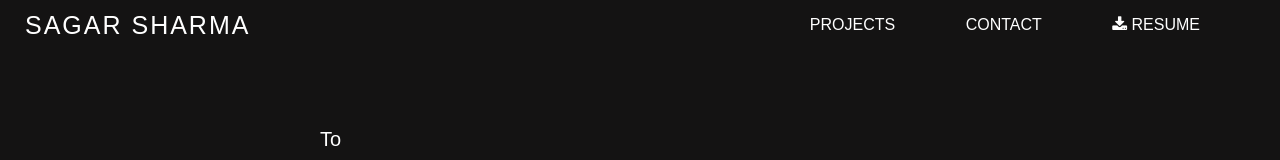
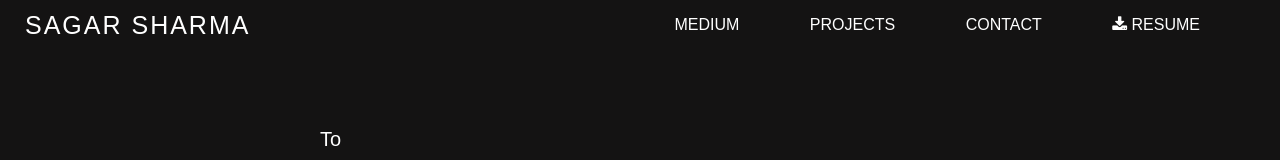
Before and after one commit to SagarSharma4244/PORTFOLIO, a plain HTML site: page contact.html in a window 1280 px wide. Shown: the top 160 px of the page. Drawn offline with Linux system fonts and the light colour scheme.

Commit message:
Update contact.html

```diff
--- a/contact.html
+++ b/contact.html
@@ -16,6 +16,7 @@
     <nav>
       <a href="index.html" class="logo">SAGAR SHARMA</a>
       <ul class="desktop">
+        <li><a href="https://medium.com/@SagarSharma4244">MEDIUM</a></li>
         <li><a href="projects.html">PROJECTS</a></li>
         <li><a href="contact.html">CONTACT</a></li>
         <li>
```
